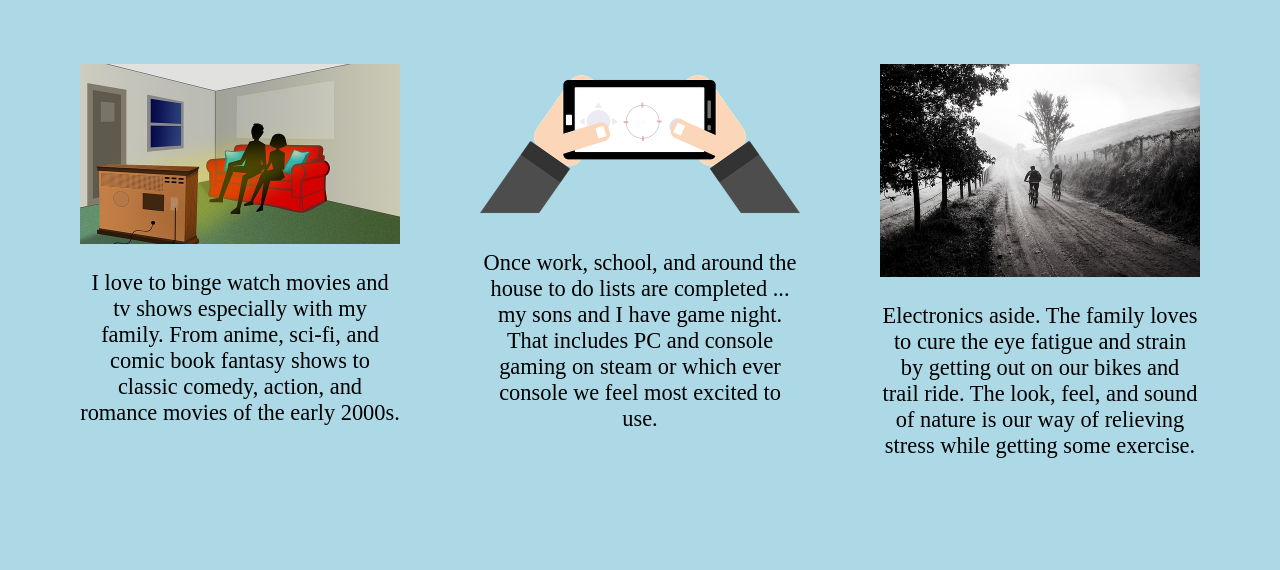
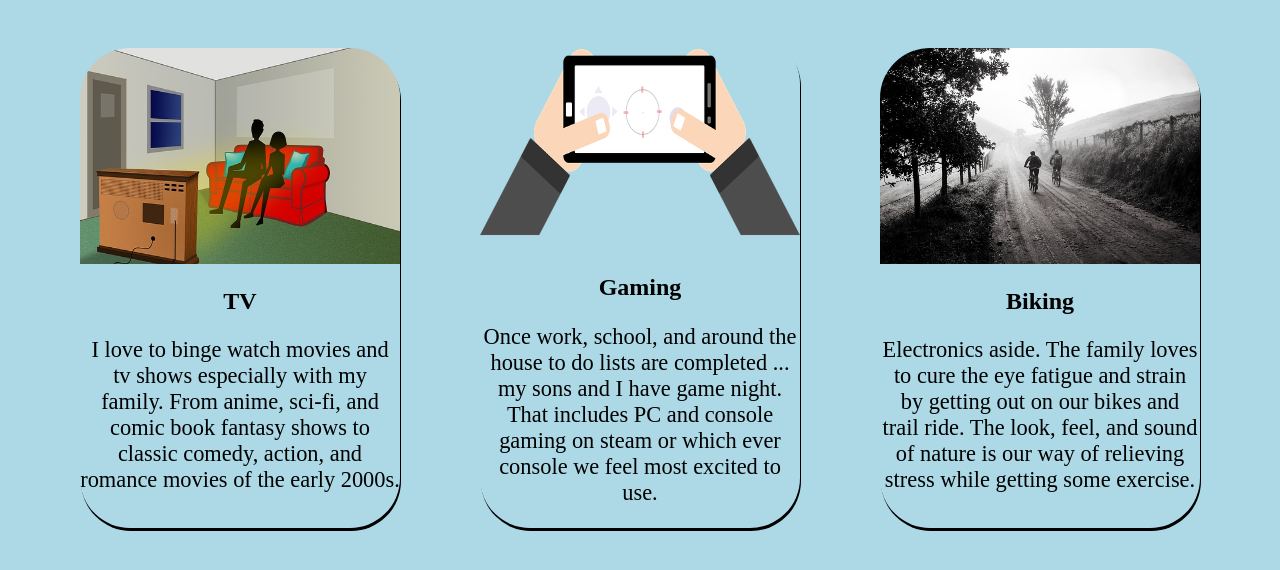
Before and after one commit to daveryde/assessmentASU, a plain HTML site: page index.html in a window 1280 px wide. Shown: the part 224-794 px from the top of the page. Drawn offline with Linux system fonts and the light colour scheme.

Commit message:
html validation

```diff
--- a/css/style.css
+++ b/css/style.css
@@ -51,22 +51,33 @@ body {
   display: flex;
   flex-flow: row wrap;
   justify-content: space-between;
-  align-items: center;
+  align-items: flex-end;
   margin: 2em auto;
   padding: 1em;
 }
 
 .showcase__fave {
-  max-width: 25vw;
-  height: 50vh;
+  width: 25vw;
+  min-height: 60vh;
+  border-radius: 50px;
+  box-shadow: 1px 3px #000;
 }
 
-.showcase__fave img {
+.showcase__figure {
+  margin: 0;
+}
+
+.showcase__figure img {
   width: 100%;
-  height: auto;
+  min-height: 13.5em;
+  border-radius: 50px 50px 0 0;
 }
 
 .showcase p {
   font-size: 1.4em;
   text-align: center;
 }
+
+.centered {
+  text-align: center;
+}
--- a/index.html
+++ b/index.html
@@ -1,7 +1,7 @@
 <!DOCTYPE html>
-<html lang="eng">
+<html lang="en">
   <head>
-    <meta charset="uft-8" />
+    <meta charset="utf-8" />
     <title>David About</title>
     <link rel="stylesheet" href="css/style.css" />
   </head>
@@ -15,7 +15,10 @@
     </header>
     <main class="showcase">
       <section class="showcase__fave">
-        <img src="assets/livingroom.jpg" alt="Binge Watch Movies" />
+        <figure class="showcase__figure">
+          <img src="assets/livingroom.jpg" alt="Binge Watch Movies" />
+        </figure>
+        <h2 class="centered">TV</h2>
         <p>
           I love to binge watch movies and tv shows especially with my family.
           From anime, sci-fi, and comic book fantasy shows to classic comedy,
@@ -23,7 +26,10 @@
         </p>
       </section>
       <section class="showcase__fave">
-        <img src="assets/gaming.png" alt="Game Time" />
+        <figure class="showcase__figure">
+          <img src="assets/gaming.png" alt="Game Time" />
+        </figure>
+        <h2 class="centered">Gaming</h2>
         <p>
           Once work, school, and around the house to do lists are completed ...
           my sons and I have game night. That includes PC and console gaming on
@@ -31,7 +37,10 @@
         </p>
       </section>
       <section class="showcase__fave">
-        <img src="assets/biking.jpg" alt="Trail Riding" />
+        <figure class="showcase__figure">
+          <img src="assets/biking.jpg" alt="Trail Riding" />
+        </figure>
+        <h2 class="centered">Biking</h2>
         <p>
           Electronics aside. The family loves to cure the eye fatigue and strain
           by getting out on our bikes and trail ride. The look, feel, and sound
```
